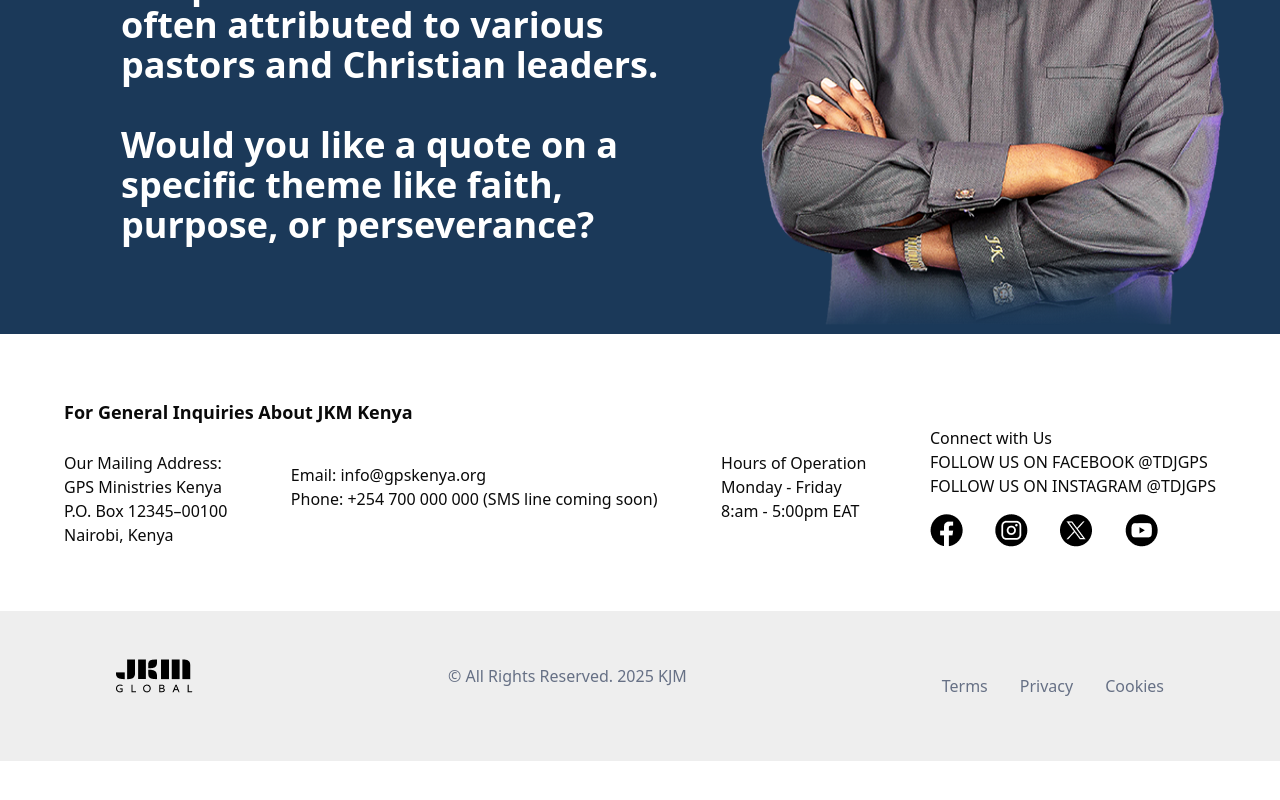
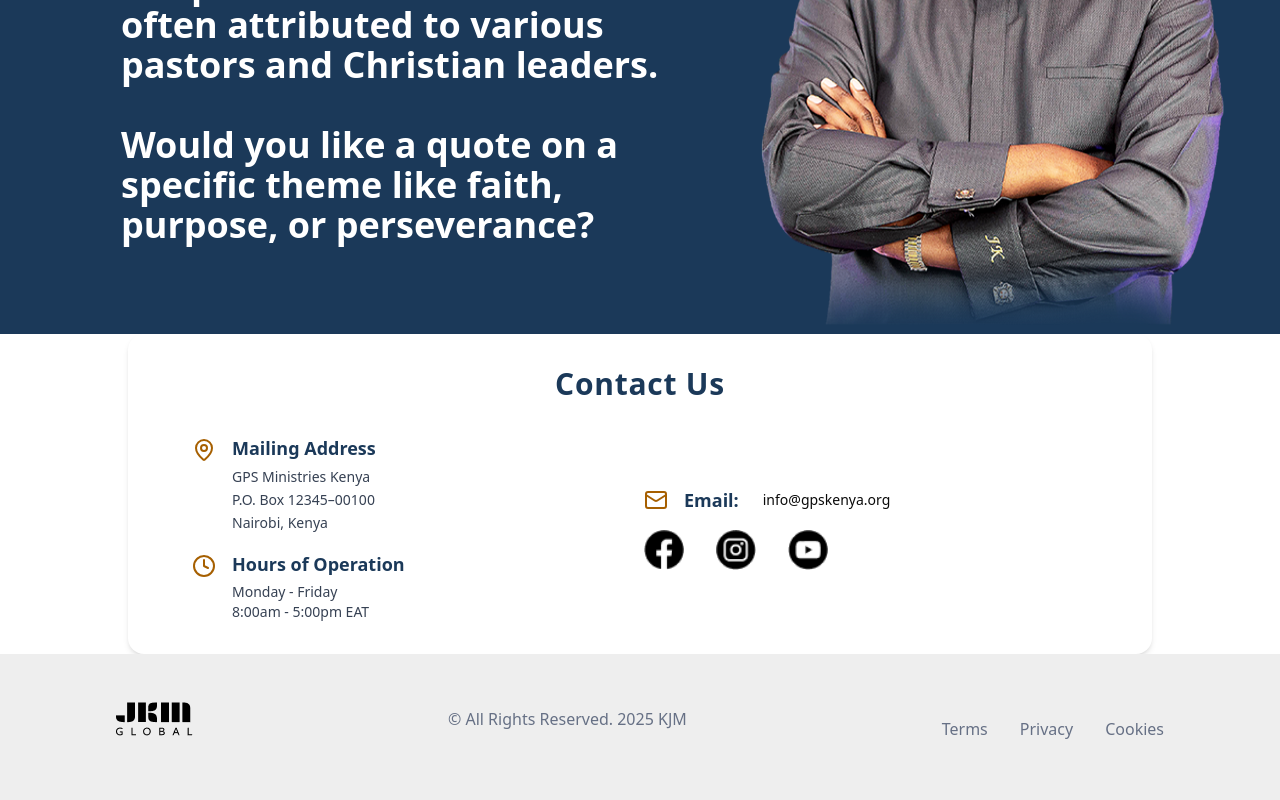
Before and after one commit to Alexotieno1717/rhema-website, a Next.js app: page /partner in a window 1280 px wide. Shown: the part 2746-3546 px from the top of the page. Before the commit the page ends 3507 px from the top, so only its background shows below. Built offline with nearby package versions, Linux system fonts and the light colour scheme.

Commit message:
style: modernize and compact ContactInfo section, remove borders, reduce spacing, and improve readability on all devices

```diff
--- a/src/components/sections/ContactInfo.tsx
+++ b/src/components/sections/ContactInfo.tsx
@@ -1,46 +1,59 @@
 import React from 'react';
+import { Mail, Clock, MapPin } from 'lucide-react';
+// import { Mail, Phone, Clock, MapPin } from 'lucide-react';
 
 const ContactInfo = () => {
     return (
-        <>
-            <div className="py-16 px-6 lg:px-16">
-                <h1 className="text-lg font-semibold">For General Inquiries About JKM Kenya</h1>
-                <div className="flex flex-col lg:flex-row justify-between lg:items-center space-x-8 space-y-4 lg:space-y-0">
-                    <div>
-                        <p className="whitespace-pre-line">
-                            {`
-                            Our Mailing Address:
-                            GPS Ministries Kenya
-                            P.O. Box 12345–00100
-                            Nairobi, Kenya
-                            `}
-                        </p>
+        <section className="py-8 px-4 md:px-8 lg:px-16 bg-white rounded-2xl shadow-md max-w-5xl mx-auto">
+            <h1 className="text-2xl md:text-3xl font-bold text-[#1B3959] mb-8 text-center tracking-wide">Contact Us</h1>
+            <div className="grid grid-cols-1 md:grid-cols-2 gap-2">
+                {/* Left: Address & Hours */}
+                <div className="space-y-4 flex flex-col justify-center">
+                    <div className="flex items-start gap-4">
+                        <MapPin className="w-6 h-6 text-yellow-700 flex-shrink-0 mt-1" />
+                        <div>
+                            <h2 className="text-lg font-semibold text-[#1B3959] mb-1">Mailing Address</h2>
+                            <address className="not-italic text-gray-700 leading-relaxed text-sm">
+                                GPS Ministries Kenya<br />
+                                P.O. Box 12345–00100<br />
+                                Nairobi, Kenya
+                            </address>
+                        </div>
                     </div>
-                    <div>
-                        <p>
-                            Email: info@gpskenya.org
-                        </p>
-                        <p>Phone: +254 700 000 000 (SMS line coming soon)</p>
+                    <div className="flex items-start gap-4">
+                        <Clock className="w-6 h-6 text-yellow-700 flex-shrink-0 mt-1" />
+                        <div>
+                            <h2 className="text-lg font-semibold text-[#1B3959] mb-1">Hours of Operation</h2>
+                            <p className="text-gray-700 text-sm">Monday - Friday<br />8:00am - 5:00pm EAT</p>
+                        </div>
                     </div>
-                    <div>
-                        <p>Hours of Operation</p>
-                        <p>Monday - Friday</p>
-                        <p>8:am - 5:00pm EAT</p>
-                    </div>
-                    <div>
-                        <p>Connect with Us</p>
-                        <p>FOLLOW US ON FACEBOOK @TDJGPS</p>
-                        <p>FOLLOW US ON INSTAGRAM @TDJGPS</p>
-                        <div className="flex pt-4 space-x-8">
-                            <img src="/assets/facebook-round.png" alt="icons"/>
-                            <img src="/assets/insta-round.png" alt="icons"/>
-                            <img src="/assets/twitter-round.png" alt="icons"/>
-                            <img src="/assets/youtube-round.png" alt="icons"/>
+
+                </div>
+                {/* Right: Contact & Social (stacked) */}
+                <div className="space-y-8 flex flex-col justify-center">
+                    <div className="flex flex-col gap-3 items-start">
+                        <div className="flex items-center gap-4">
+                            <Mail className="w-6 h-6 text-yellow-700 flex-shrink-0" />
+                            <span className="text-lg font-semibold text-[#1B3959]">Email:</span>
+                            <a href="mailto:info@gpskenya.org" className="text-grey-700 text-sm no-underline hover:no-underline focus:no-underline active:no-underline ml-2">info@gpskenya.org</a>
+                        </div>
+                        <div className="flex flex-col items-center mt-1">
+                            <div className="flex justify-center items-center gap-8">
+                                <a href="https://www.facebook.com/juliankyula" target="_blank" rel="noopener noreferrer" aria-label="Facebook" className="transition-transform hover:scale-110">
+                                    <img src="/assets/facebook-round.png" alt="Facebook" className="w-10 h-10"/>
+                                </a>
+                                <a href="https://www.instagram.com/jkyula" target="_blank" rel="noopener noreferrer" aria-label="Instagram" className="transition-transform hover:scale-110">
+                                    <img src="/assets/insta-round.png" alt="Instagram" className="w-10 h-10"/>
+                                </a>
+                                <a href="https://www.youtube.com/@ruachassemblies" target="_blank" rel="noopener noreferrer" aria-label="YouTube" className="transition-transform hover:scale-110">
+                                    <img src="/assets/youtube-round.png" alt="YouTube" className="w-10 h-10"/>
+                                </a>
+                            </div>
                         </div>
                     </div>
                 </div>
             </div>
-        </>
+        </section>
     );
 };
 
```
